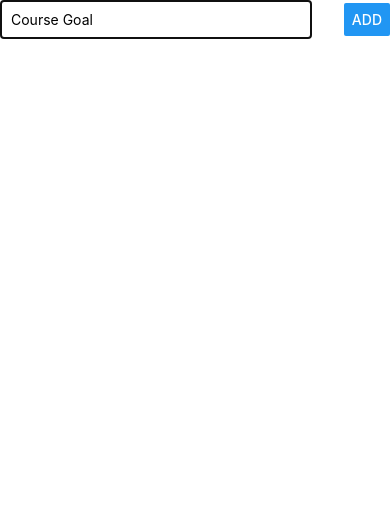
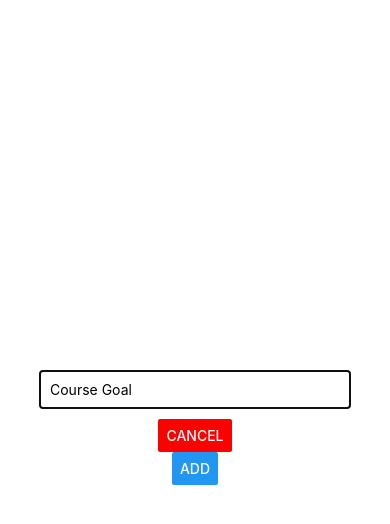
Before and after one commit to bferriman/rn-complete-guide, a React Native app: screen / in a window 390 px wide. Both pictures are taken after a click on the button "ADD NEW GOAL". Shown: the top 524 px of the page. Built offline with nearby package versions, Linux system fonts and the light colour scheme.

Commit message:
added cancel button to modal and logic to clear TextInput contents when Add or Cancel is pressed

```diff
--- a/App.js
+++ b/App.js
@@ -17,6 +17,8 @@ export default function App() {
     setInAddMode(false);
   };
 
+  const cancelGoalHandler = () => setInAddMode(false);
+
   const deleteHandler = (goalKey) => {
     setCourseGoals((currentGoals) => {
       return currentGoals.filter((goal) => goal.key !== goalKey);
@@ -26,7 +28,11 @@ export default function App() {
   return (
     <View style={styles.screen}>
       <Button title="Add New Goal" onPress={() => setInAddMode(true)} />
-      <GoalInput isActive={inAddMode} addHandler={addGoalHandler} />
+      <GoalInput
+        isActive={inAddMode}
+        addHandler={addGoalHandler}
+        cancelHandler={cancelGoalHandler}
+      />
       <FlatList
         data={courseGoals}
         renderItem={(itemData) => (
--- a/components/GoalInput.js
+++ b/components/GoalInput.js
@@ -6,6 +6,16 @@ const GoalInput = (props) => {
 
   const goalInputHandler = (text) => {
     setEnteredGoal(text);
+  };
+
+  const addButtonHandler = () => {
+    props.addHandler(enteredGoal);
+    setEnteredGoal("");
+  };
+
+  const cancelButtonHandler = () => {
+    props.cancelHandler();
+    setEnteredGoal("");
   };
 
   return (
@@ -17,7 +27,8 @@ const GoalInput = (props) => {
           onChangeText={goalInputHandler}
           value={enteredGoal}
         />
-        <Button title="ADD" onPress={() => props.addHandler(enteredGoal)} />
+        <Button title="CANCEL" color="red" onPress={cancelButtonHandler} />
+        <Button title="ADD" onPress={addButtonHandler} />
       </View>
     </Modal>
   );
@@ -25,15 +36,16 @@ const GoalInput = (props) => {
 
 const styles = StyleSheet.create({
   inputContainer: {
-    flexDirection: "row",
-    justifyContent: "space-between",
+    flex: 1,
+    justifyContent: "center",
     alignItems: "center"
   },
   input: {
     width: "80%",
     borderColor: "black",
     borderWidth: 1,
-    padding: 10
+    padding: 10,
+    margin: 10
   }
 });
 
```
